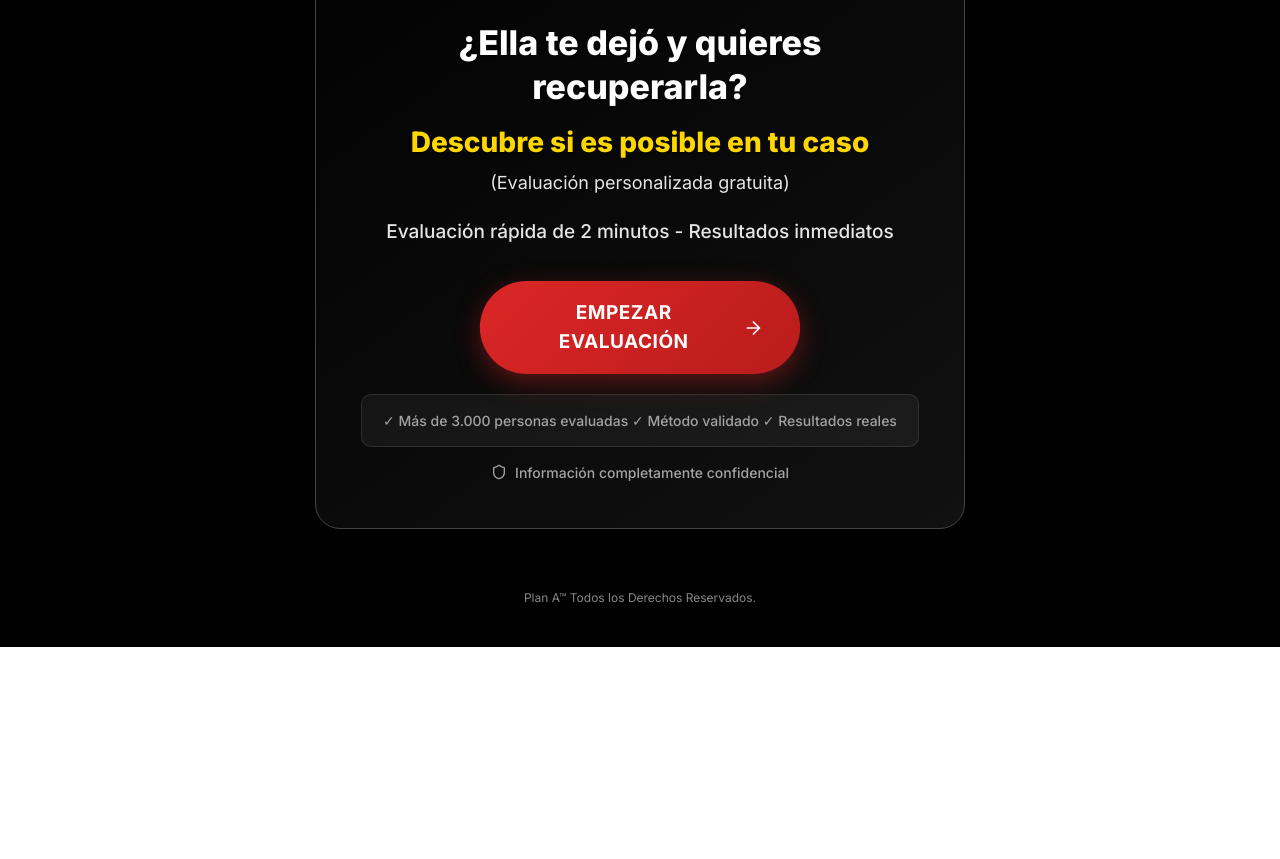
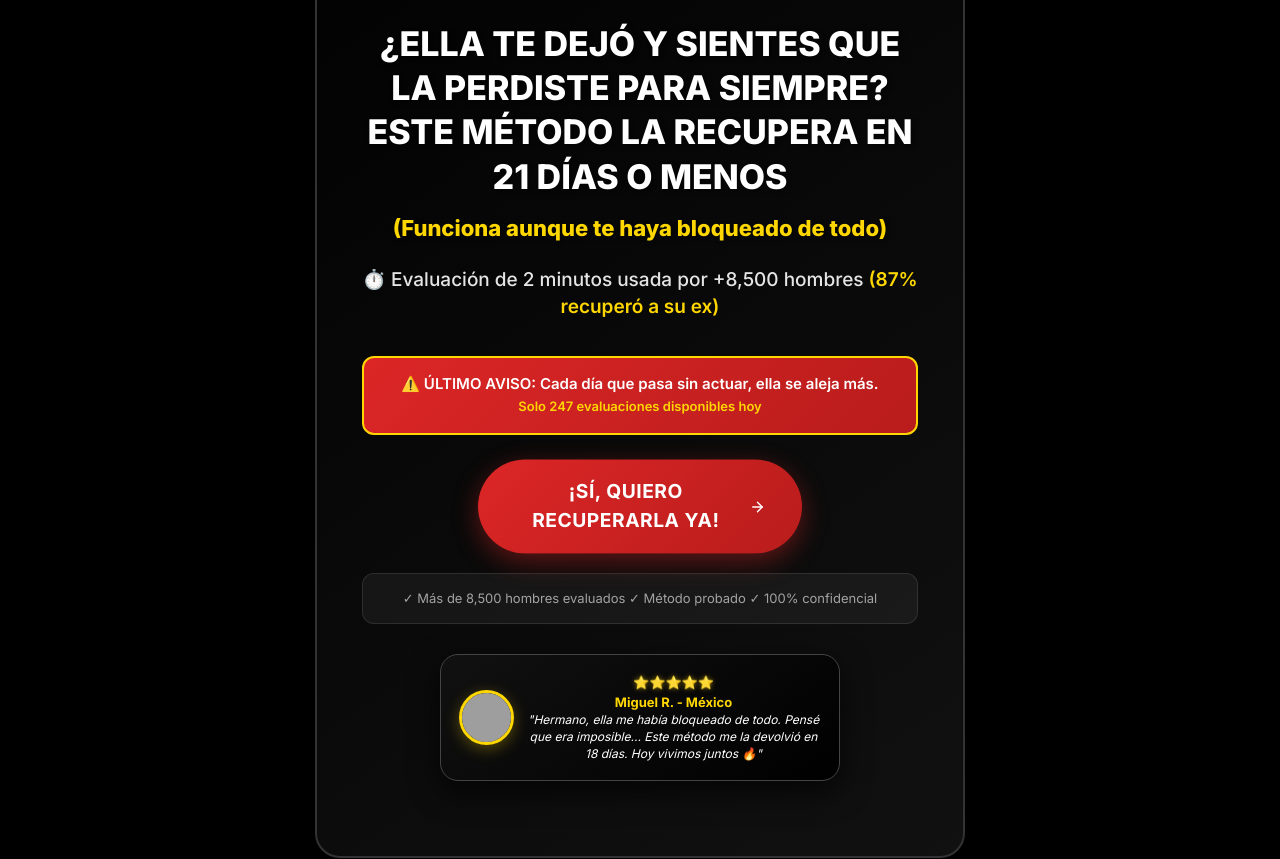
Before and after one commit to adeliaterco/ESPANHA-PLAN-A-AMD, a Next.js app: page / in a window 1280 px wide. Shown: the part 340-1199 px from the top of the page. Before the commit the page ends 987 px from the top, so only its background shows below. Built offline with nearby package versions, Linux system fonts and the light colour scheme; grey boxes are pictures that could not be loaded.

Commit message:
Update page.tsx

```diff
--- a/app/page.tsx
+++ b/app/page.tsx
@@ -110,15 +110,13 @@ export default function HomePage() {
         }}
       >
         <style jsx>{`
-.btn-quiz-pulsante{background:linear-gradient(135deg,#dc2626 0%,#b91c1c 100%)!important;color:white!important;border:none!important;padding:18px 36px!important;font-size:19px!important;font-weight:bold!important;border-radius:50px!important;text-transform:uppercase!important;cursor:pointer!important;transition:all .3s ease!important;animation:pulsar-suave 3s infinite!important;width:100%!important;max-width:320px!important;box-shadow:0 8px 25px rgba(220,38,38,.4)!important;letter-spacing:.5px!important}
-@keyframes pulsar-suave{0%{transform:scale3d(1, 1, 1);box-shadow:0 8px 25px rgba(220,38,38,.4)}50%{transform:scale3d(1.02, 1.02, 1);box-shadow:0 12px 35px rgba(220,38,38,.6)}100%{transform:scale3d(1, 1, 1);box-shadow:0 8px 25px rgba(220,38,38,.4)}}
+.btn-quiz-pulsante{background:linear-gradient(135deg,#dc2626 0%,#b91c1c 100%)!important;color:white!important;border:none!important;padding:18px 36px!important;font-size:19px!important;font-weight:bold!important;border-radius:50px!important;text-transform:uppercase!important;cursor:pointer!important;transition:all .3s ease!important;animation:pulsar 2s infinite!important;width:100%!important;max-width:320px!important;box-shadow:0 8px 25px rgba(220,38,38,.4)!important;letter-spacing:.5px!important}
+@keyframes pulsar{0%{transform:scale3d(1, 1, 1);box-shadow:0 8px 25px rgba(220,38,38,.4),0 0 0 0 rgba(220,38,38,.7)}70%{transform:scale3d(1.03, 1.03, 1);box-shadow:0 12px 35px rgba(220,38,38,.6),0 0 0 15px rgba(220,38,38,0)}100%{transform:scale3d(1, 1, 1);box-shadow:0 8px 25px rgba(220,38,38,.4),0 0 0 0 rgba(220,38,38,0)}}
 .btn-quiz-pulsante:hover{background:linear-gradient(135deg,#b91c1c 0%,#991b1b 100%)!important;transform:scale(1.05)!important;box-shadow:0 15px 40px rgba(220,38,38,.7)!important}
-.container-preto{background:linear-gradient(145deg,#000 0%,#111 100%)!important;border:1px solid #444!important;border-radius:25px!important;padding:45px!important;max-width:650px!important;margin:0 auto!important;text-align:center!important;box-shadow:0 20px 60px rgba(0,0,0,.8)!important;backdrop-filter:blur(10px)!important;min-height: 400px;contain: layout style;}
-.titulo-principal{color:#fff!important;font-size:34px!important;font-weight:800!important;margin-bottom:25px!important;line-height:1.3!important;text-shadow:1px 1px 2px rgba(0,0,0,.3)!important;animation:fadeInUp 1.2s ease-out .3s both!important}
+.container-preto{background:linear-gradient(145deg,#000 0%,#111 100%)!important;border:2px solid #333!important;border-radius:25px!important;padding:45px!important;max-width:650px!important;margin:0 auto!important;text-align:center!important;box-shadow:0 20px 60px rgba(0,0,0,.8)!important;backdrop-filter:blur(10px)!important;min-height: 400px;contain: layout style;}
+.titulo-principal{color:#fff!important;font-size:34px!important;font-weight:800!important;margin-bottom:25px!important;line-height:1.3!important;text-shadow:2px 2px 4px rgba(0,0,0,.5)!important;animation:fadeInUp 1.2s ease-out .3s both!important}
 .subtitulo{color:#e5e5e5!important;font-size:19px!important;margin-bottom:35px!important;font-weight:500!important;line-height:1.4!important;animation:fadeInUp 1.2s ease-out .6s both!important}
-.texto-garantia{color:#a3a3a3!important;font-size:14px!important;margin-top:15px!important;display:flex!important;align-items:center!important;justify-content:center!important;gap:8px!important;font-weight:500!important}
-.elemento-confianca{margin-top:20px!important;padding:15px!important;background:rgba(255,255,255,0.05)!important;border-radius:10px!important;border:1px solid rgba(255,255,255,0.1)!important}
-.texto-confianca{color:#a3a3a3!important;font-size:14px!important;margin:0!important;font-weight:500!important}
+.texto-garantia{color:#a3a3a3!important;font-size:14px!important;margin-top:20px!important;display:flex!important;align-items:center!important;justify-content:center!important;gap:8px!important;font-weight:500!important}
 .indicador-progresso{display:flex!important;align-items:center!important;justify-content:center!important;gap:12px!important;margin-bottom:30px!important;color:#dc2626!important;font-size:14px!important;font-weight:600!important;animation:fadeInUp 1.2s ease-out .9s both!important}
 .circulo-progresso{width:12px!important;height:12px!important;border-radius:50%!important;background:#dc2626!important;box-shadow:0 0 10px rgba(220,38,38,.5)!important}
 .circulo-inativo{background:#333!important;box-shadow:none!important}
@@ -156,6 +154,14 @@ export default function HomePage() {
   transition: all 0.4s ease !important;
   display: block !important;
   aspect-ratio: 5/3;}
+.elemento-confianca{background: rgba(255, 255, 255, 0.05);
+  border: 1px solid rgba(255, 255, 255, 0.1);
+  border-radius: 12px;
+  padding: 15px;
+  margin: 20px 0;
+  color: #a3a3a3;
+  font-size: 13px;
+  text-align: center;}
 @keyframes fadeInDown{from{opacity:0;transform: translate3d(0, -40px, 0);}to{opacity:1;transform: translate3d(0, 0, 0);}}
 @keyframes fadeInUp{from{opacity:0;transform: translate3d(0, 40px, 0);}to{opacity:1;transform: translate3d(0, 0, 0);}}
 .loading-overlay{position:fixed;top:0;left:0;right:0;bottom:0;background:rgba(0,0,0,.95);display:flex;align-items:center;justify-content:center;z-index:1000;backdrop-filter:blur(5px)}
@@ -170,8 +176,8 @@ export default function HomePage() {
   padding-top: 100px;
   contain: layout style paint;}
 .copyright{position:relative;margin-top:40px;padding:20px;color:#888;font-size:12px;text-align:center}
-@media (max-width:768px){.container-preto{padding:25px!important;margin:10px!important;border-radius:20px!important}.logo-container{margin-bottom:30px!important}.logo-arredondada{width:160px!important;height:100px!important;border:3px solid #dc2626!important}.titulo-principal{font-size:26px!important;margin-bottom:18px!important;line-height:1.2!important}.subtitulo{font-size:16px!important;margin-bottom:25px!important}.depoimento{padding:15px;margin:20px auto;max-width:95%}.btn-quiz-pulsante{padding:16px 32px!important;font-size:16px!important;max-width:95%!important}.main-content{padding-top:20px;min-height:calc(100vh - 40px)}.copyright{margin-top:30px;padding:15px}.elemento-confianca{padding:12px!important;margin-top:15px!important}.texto-confianca{font-size:12px!important}}
-@media (max-width:480px){.container-preto{padding:20px!important;margin:5px!important}.logo-arredondada{width:140px!important;height:85px!important;border:2px solid #dc2626!important}.titulo-principal{font-size:22px!important;line-height:1.1!important}.subtitulo{font-size:14px!important}.depoimento{padding:12px;gap:10px;margin:15px auto}.avatar{width:35px;height:35px}.btn-quiz-pulsante{padding:14px 28px!important;font-size:14px!important}.copyright{margin-top:25px;padding:10px;font-size:11px}.elemento-confianca{padding:10px!important;margin-top:12px!important}.texto-confianca{font-size:11px!important}.texto-garantia{font-size:12px!important;margin-top:12px!important}}
+@media (max-width:768px){.container-preto{padding:25px!important;margin:10px!important;border-radius:20px!important}.logo-container{margin-bottom:30px!important}.logo-arredondada{width:160px!important;height:100px!important;border:3px solid #dc2626!important}.titulo-principal{font-size:26px!important;margin-bottom:18px!important;line-height:1.2!important}.subtitulo{font-size:16px!important;margin-bottom:25px!important}.depoimento{padding:15px;margin:20px auto;max-width:95%}.btn-quiz-pulsante{padding:16px 32px!important;font-size:16px!important;max-width:95%!important}.main-content{padding-top:20px;min-height:calc(100vh - 40px)}.copyright{margin-top:30px;padding:15px}}
+@media (max-width:480px){.container-preto{padding:20px!important;margin:5px!important}.logo-arredondada{width:140px!important;height:85px!important;border:2px solid #dc2626!important}.titulo-principal{font-size:22px!important;line-height:1.1!important}.subtitulo{font-size:14px!important}.depoimento{padding:12px;gap:10px;margin:15px auto}.avatar{width:35px;height:35px}.btn-quiz-pulsante{padding:14px 28px!important;font-size:14px!important}.copyright{margin-top:25px;padding:10px;font-size:11px}}
 @keyframes spin{0%{transform:rotate(0deg)}100%{transform:rotate(360deg)}}
 `}</style>
 
@@ -179,7 +185,7 @@ export default function HomePage() {
         {isLoading && (
           <div className="loading-overlay">
             <div className="loading-content">
-              <div style={{ fontSize: "18px", fontWeight: "600" }}>Preparando tu cuestionario personalizado...</div>
+              <div style={{ fontSize: "18px", fontWeight: "600" }}>ANALIZANDO TU CASO...</div>
               <div className="progress-bar">
                 <div className="progress-fill" style={{ width: `${loadingProgress}%` }} />
               </div>
@@ -236,11 +242,11 @@ export default function HomePage() {
               zIndex: 1000,
             }}
           >
-            ⚠️ Sin conexión a internet
+            ⚠️ Sem conexão com a internet
           </div>
         )}
 
-        {/* CONTEÚDO PRINCIPAL OTIMIZADO */}
+        {/* CONTEÚDO PRINCIPAL */}
         <div className="main-content">
           <div className="container-preto">
             {/* LOGO (mantém igual) */}
@@ -263,49 +269,81 @@ export default function HomePage() {
               />
             </div>
 
-            {/* HEADLINE OTIMIZADA PARA ESPANHA */}
+            {/* 🔥 HEADLINE OTIMIZADA */}
             <h1 className="titulo-principal">
-              ¿Ella te dejó y quieres recuperarla?
+              ¿ELLA TE DEJÓ Y SIENTES QUE LA PERDISTE PARA SIEMPRE?
               <br />
-              <span style={{color: "#FFD700", display: "block", marginTop: "15px", fontSize: "28px"}}>
-                Descubre si es posible en tu caso
-              </span>
-              <span style={{color: "#e5e5e5", display: "block", marginTop: "10px", fontSize: "18px", fontWeight: "400"}}>
-                (Evaluación personalizada gratuita)
+              ESTE MÉTODO LA RECUPERA EN 21 DÍAS O MENOS
+              <span style={{color: "#FFD700", display: "block", marginTop: "15px", fontSize: "22px"}}>
+                (Funciona aunque te haya bloqueado de todo)
               </span>
             </h1>
 
-            {/* SUBTÍTULO OTIMIZADO */}
+            {/* 💡 SUBTÍTULO COM PROVA SOCIAL */}
             <p className="subtitulo">
-              Evaluación rápida de 2 minutos - Resultados inmediatos
+              ⏱️ Evaluación de 2 minutos usada por +8,500 hombres
+              <span style={{color: "#FFD700", fontWeight: "600"}}>
+                {" "}(87% recuperó a su ex)
+              </span>
             </p>
 
-            {/* CTA OTIMIZADO */}
+            {/* ⚠️ URGÊNCIA MAIS PODEROSA */}
+            <div style={{
+              background: "linear-gradient(135deg, #dc2626, #b91c1c)",
+              padding: "15px",
+              borderRadius: "12px",
+              margin: "25px 0",
+              color: "white",
+              fontSize: "15px",
+              fontWeight: "600",
+              border: "2px solid #FFD700"
+            }}>
+              ⚠️ ÚLTIMO AVISO: Cada día que pasa sin actuar, ella se aleja más.
+              <br />
+              <span style={{color: "#FFD700", fontSize: "13px"}}>
+                Solo 247 evaluaciones disponibles hoy
+              </span>
+            </div>
+
+            {/* 🚀 CTA MAIS MASCULINO */}
             <button onClick={handleStart} disabled={isLoading || !isOnline} className="btn-quiz-pulsante">
               {isLoading ? (
                 <span style={{display: "flex", alignItems: "center", justifyContent: "center"}}>
-                  PREPARANDO...
+                  ANALIZANDO TU CASO...
                 </span>
               ) : (
                 <span style={{display: "flex", alignItems: "center", justifyContent: "center"}}>
-                  EMPEZAR EVALUACIÓN
+                  ¡SÍ, QUIERO RECUPERARLA YA!
                   <ArrowRight style={{marginLeft: "12px", width: "22px", height: "22px"}} />
                 </span>
               )}
             </button>
 
-            {/* ELEMENTO DE CONFIANÇA SUTIL */}
+            {/* 💪 ELEMENTO DE CONFIANÇA */}
             <div className="elemento-confianca">
-              <p className="texto-confianca">
-                ✓ Más de 3.000 personas evaluadas  ✓ Método validado  ✓ Resultados reales
-              </p>
+              ✓ Más de 8,500 hombres evaluados  ✓ Método probado  ✓ 100% confidencial
             </div>
 
-            {/* GARANTIA SUTIL */}
-            <p className="texto-garantia">
-              <Shield style={{width: "16px", height: "16px"}} />
-              Información completamente confidencial
-            </p>
+            {/* 🏆 DEPOIMENTO MASCULINO PODEROSO */}
+            <div className="depoimento">
+              <div className="avatar">
+                <Image
+                  src="https://comprarplanseguro.shop/wp-content/uploads/2025/08/avatar-hombre-latino.webp"
+                  alt="Testimonio real"
+                  width={55}
+                  height={55}
+                  style={{width: "100%", height: "100%", objectFit: "cover"}}
+                />
+              </div>
+              <div>
+                <div className="estrelas">⭐⭐⭐⭐⭐</div>
+                <div className="nome-usuario">Miguel R. - México</div>
+                <div className="texto-depoimento">
+                  "Hermano, ella me había bloqueado de todo. Pensé que era imposible...
+                  Este método me la devolvió en 18 días. Hoy vivimos juntos 🔥"
+                </div>
+              </div>
+            </div>
           </div>
         </div>
 
```
